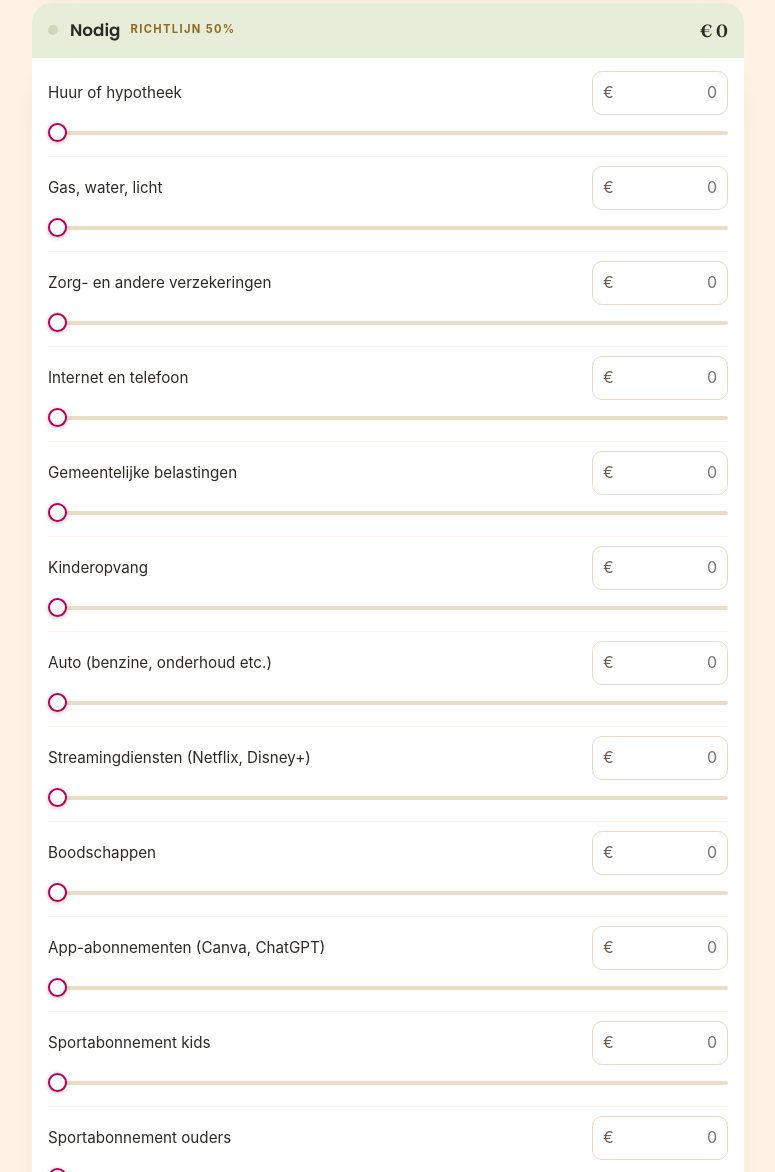
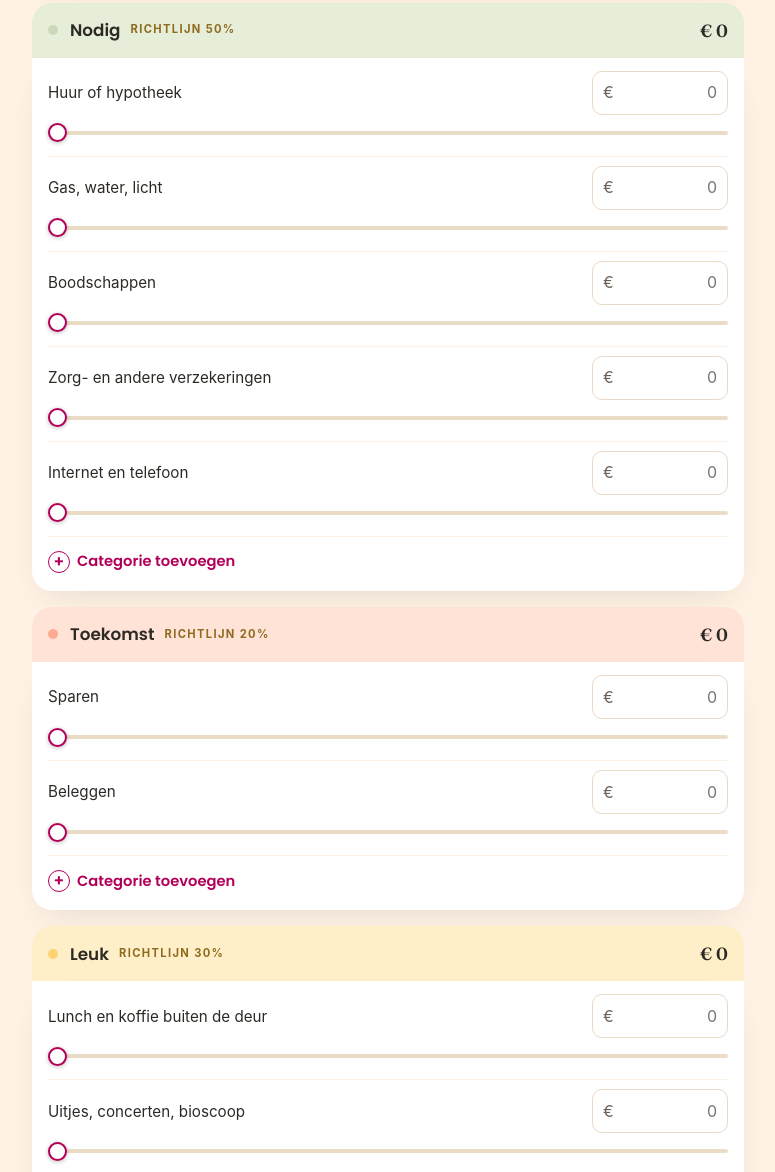
Before and after one commit to Xavier2235/Jimmybelegt, a plain HTML site: page 50-30-20-rekentool.html in a window 1280 px wide. Shown: the part 636-1808 px from the top of the page, without its empty margins (252-1027 px from the left). Drawn offline with Linux system fonts and the light colour scheme.

Commit message:
50/30/20: alleen universele kosten standaard in beeld, overige categorieën via '+ Categorie toevoegen'-chips
- Nodig start met huur/hypotheek, gas/water/licht, boodschappen, verzekeringen, internet/telefoon
- Toekomst met sparen + beleggen; Leuk met lunch, uitjes, vakanties
- Overige categorieën als klikbare chips per pijler; toegevoegde rij krijgt direct focus
- standaard-vlag instelbaar in het INSTELLINGEN-blok

Co-Authored-By: Claude Fable 5 <noreply@anthropic.com>

```diff
--- a/50-30-20-rekentool.html
+++ b/50-30-20-rekentool.html
@@ -87,6 +87,16 @@
   .rij-boven{display:flex;align-items:center;justify-content:space-between;gap:12px}
   .rij-schuif{width:100%;min-height:36px;accent-color:var(--paarsrood);margin:0;display:block}
   .rij:last-child{border-bottom:0}
+  .voeg-knop{display:inline-flex;align-items:center;gap:7px;background:none;border:0;color:var(--paarsrood);
+    font:600 .92rem var(--kop);padding:14px 0 6px;cursor:pointer}
+  .voeg-knop span{display:inline-flex;align-items:center;justify-content:center;width:22px;height:22px;
+    border-radius:50%;border:1.5px solid var(--paarsrood);font-size:1rem;line-height:1}
+  .voeg-knop:hover{color:var(--paars-donker)}
+  .chips{display:none;flex-wrap:wrap;gap:8px;padding:2px 0 12px}
+  .chips.open{display:flex}
+  .chip-voeg{background:var(--wit);border:1px solid var(--lijn);border-radius:999px;padding:8px 14px;
+    font:600 .85rem var(--kop);color:var(--ink);cursor:pointer;transition:border-color .15s ease,color .15s ease}
+  .chip-voeg:hover{border-color:var(--paarsrood);color:var(--paarsrood)}
   .rij label{flex:1;font-size:.95rem}
 
   /* uitslag */
@@ -290,17 +300,18 @@ const schuifStap = max => max >= 2000 ? 25 : max >= 500 ? 10 : 5;  // stapgroott
 
 // De categorieën per pijler. Voeg gerust regels toe of haal ze weg:
 // elke regel heeft een naam en een maximum voor het schuifje (typen boven het maximum kan altijd).
+// standaard: true = staat direct in beeld; zonder die vlag verschijnt de categorie onder "+ Categorie toevoegen".
 const CATEGORIEEN = {
   nodig: [
-    { naam: "Huur of hypotheek", max: 5000 },
-    { naam: "Gas, water, licht", max: 600 },
-    { naam: "Zorg- en andere verzekeringen", max: 800 },
-    { naam: "Internet en telefoon", max: 250 },
+    { naam: "Huur of hypotheek", max: 5000, standaard: true },
+    { naam: "Gas, water, licht", max: 600, standaard: true },
+    { naam: "Boodschappen", max: 1000, standaard: true },
+    { naam: "Zorg- en andere verzekeringen", max: 800, standaard: true },
+    { naam: "Internet en telefoon", max: 250, standaard: true },
     { naam: "Gemeentelijke belastingen", max: 300 },
     { naam: "Kinderopvang", max: 3000 },
     { naam: "Auto (benzine, onderhoud etc.)", max: 1200 },
     { naam: "Streamingdiensten (Netflix, Disney+)", max: 150 },
-    { naam: "Boodschappen", max: 1000 },
     { naam: "App-abonnementen (Canva, ChatGPT)", max: 150 },
     { naam: "Sportabonnement kids", max: 200 },
     { naam: "Sportabonnement ouders", max: 200 },
@@ -310,16 +321,16 @@ const CATEGORIEEN = {
     { naam: "Afbetalen schuld", max: 1500 }
   ],
   toekomst: [
-    { naam: "Beleggen", max: 2000 },
-    { naam: "Sparen", max: 2000 },
-    { naam: "Digital assets", max: 1000 },
+    { naam: "Sparen", max: 2000, standaard: true },
+    { naam: "Beleggen", max: 2000, standaard: true },
+    { naam: "Buffer", max: 1000 },
     { naam: "Pensioen", max: 1500 },
-    { naam: "Buffer", max: 1000 }
+    { naam: "Digital assets", max: 1000 }
   ],
   leuk: [
-    { naam: "Lunch en koffie buiten de deur", max: 400 },
-    { naam: "Uitjes, concerten, bioscoop", max: 500 },
-    { naam: "Vakanties en weekendjes weg", max: 1000 },
+    { naam: "Lunch en koffie buiten de deur", max: 400, standaard: true },
+    { naam: "Uitjes, concerten, bioscoop", max: 500, standaard: true },
+    { naam: "Vakanties en weekendjes weg", max: 1000, standaard: true },
     { naam: "Online shoppen", max: 750 },
     { naam: "Thuisbezorgd en Uber Eats", max: 400 },
     { naam: "Hobby's (muziek, kunst etc.)", max: 500 }
@@ -334,9 +345,10 @@ const parseEuro = s => {
   return isNaN(n) || n < 0 ? 0 : n;
 };
 
-// Bouw de invoerrijen per pijler
+// Bouw de invoerrijen per pijler; niet-standaard categorieën zitten achter "+ Categorie toevoegen"
 for (const [pijler, lijst] of Object.entries(CATEGORIEEN)) {
   const houder = document.getElementById('rijen-' + pijler);
+  const optioneel = [];
   lijst.forEach((cat, i) => {
     const id = `cat-${pijler}-${i}`;
     const rij = document.createElement('div');
@@ -345,8 +357,35 @@ for (const [pijler, lijst] of Object.entries(CATEGORIEEN)) {
       <div class="euroveld"><span aria-hidden="true">€</span>
       <input id="${id}" type="text" inputmode="decimal" placeholder="0" autocomplete="off" data-pijler="${pijler}"></div></div>
       <input type="range" class="rij-schuif" min="0" max="${cat.max}" step="${schuifStap(cat.max)}" value="0" data-doel="${id}" aria-label="${cat.naam}, schuifregelaar">`;
+    if (!cat.standaard) { rij.style.display = 'none'; optioneel.push({ cat, rij }); }
     houder.appendChild(rij);
   });
+  if (optioneel.length) {
+    const knop = document.createElement('button');
+    knop.type = 'button'; knop.className = 'voeg-knop';
+    knop.setAttribute('aria-expanded', 'false');
+    knop.innerHTML = '<span aria-hidden="true">+</span> Categorie toevoegen';
+    const lade = document.createElement('div');
+    lade.className = 'chips';
+    optioneel.forEach(({ cat, rij }) => {
+      const chip = document.createElement('button');
+      chip.type = 'button'; chip.className = 'chip-voeg';
+      chip.textContent = '+ ' + cat.naam;
+      chip.addEventListener('click', () => {
+        rij.style.display = '';
+        rij.querySelector('input[type=text]').focus();
+        chip.remove();
+        if (!lade.children.length) { lade.remove(); knop.remove(); }
+      });
+      lade.appendChild(chip);
+    });
+    knop.addEventListener('click', () => {
+      const open = lade.classList.toggle('open');
+      knop.setAttribute('aria-expanded', open);
+    });
+    houder.appendChild(knop);
+    houder.appendChild(lade);
+  }
 }
 
 const PIJLER_META = {
```
